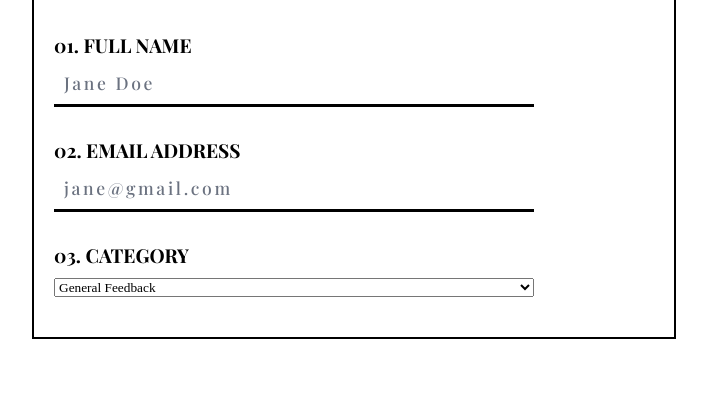
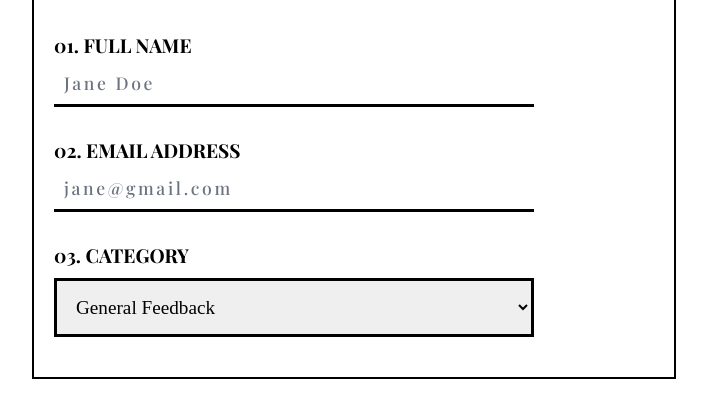
Before and after one commit to BuhleMtshali/software-engineering, a website: page month-01-javascript/day-06-event-forms/index.html in a window 1280 px wide. Shown: the part 156-574 px from the top of the page, without its empty margins (286-993 px from the left). Drawn offline with nearby package versions, Linux system fonts and the light colour scheme; a web font is replaced by a local one.

Commit message:
feat: add styling for select element in form for improved user experience

```diff
--- a/month-01-javascript/day-06-event-forms/app.css
+++ b/month-01-javascript/day-06-event-forms/app.css
@@ -85,3 +85,9 @@ form ::placeholder{
     flex-direction: column;
 
 }
+
+select{
+    padding: 15px;
+    border: 3px solid black;
+    font-size: 1.2rem;
+}
```
